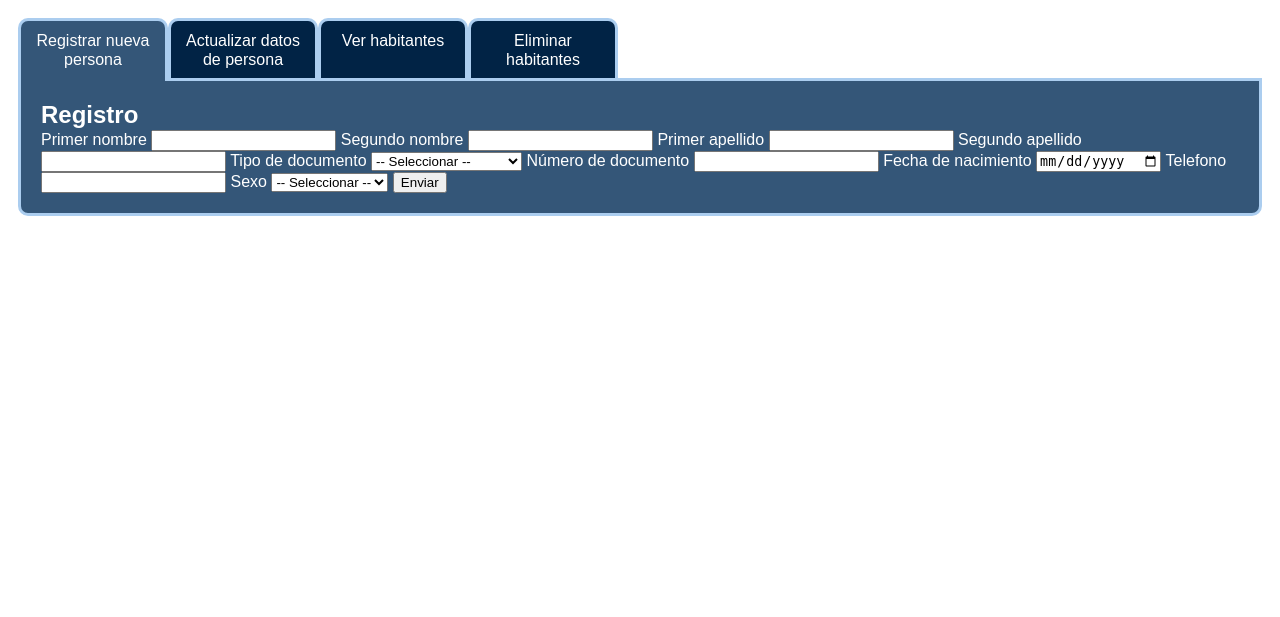
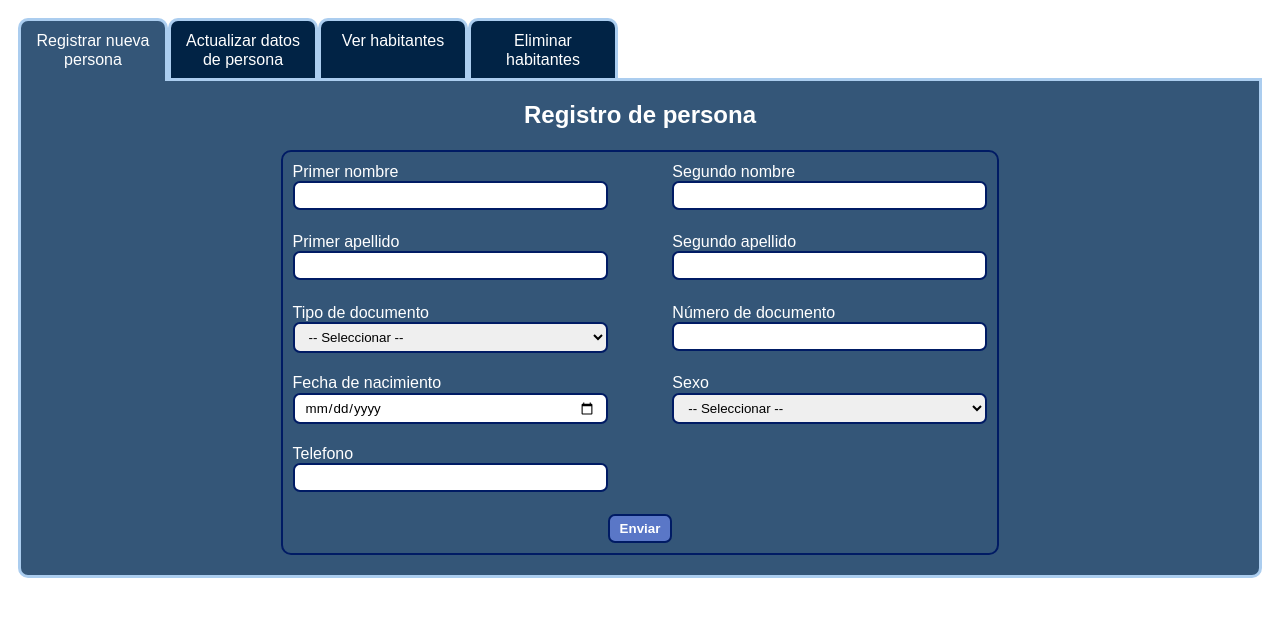
Before and after one commit to AndersonMorales08/Lab_0-CRUD, a Flask app: page /habitantes in a window 1280 px wide. Shown: the top 617 px of the page. Run offline with Flask 3, Linux system fonts and the light colour scheme.

Commit message:
Se realizó la vista del registro de persona

```diff
--- a/static/css/styles_pestanas.css
+++ b/static/css/styles_pestanas.css
@@ -85,3 +85,122 @@ a {
   background-color: var(--tabs-dark-color);
   z-index: 0;
 }
+
+.div-form {
+  display: grid;
+  grid-template-columns: 20% 60% 20%;
+  grid-template-rows: 20% 60% 20%;
+}
+
+.form {
+  grid-column-start: 2;
+  grid-column-end: 3;
+  grid-row-start: 1;
+  grid-row-end: 4;
+  border: 2px solid rgb(0, 27, 100);
+  border-radius: 10px;
+  padding: 10px;
+  display: grid;
+  grid-template-columns: 5fr 1fr 5fr;
+  grid-template-rows: repeat(5, 1fr);
+  row-gap: 20px;
+}
+
+.label {
+  display: block;
+}
+
+#div-nom1 {
+  grid-column-start: 1;
+  grid-column-end: 2;
+  grid-row-start: 1;
+  grid-row-end: 2;
+}
+
+#div-nom2 {
+  grid-column-start: 3;
+  grid-column-end: 4;
+  grid-row-start: 1;
+  grid-row-end: 2;
+}
+
+#div-ape1 {
+  grid-column-start: 1;
+  grid-column-end: 2;
+  grid-row-start: 2;
+  grid-row-end: 3;
+}
+
+#div-ape2 {
+  grid-column-start: 3;
+  grid-column-end: 4;
+  grid-row-start: 2;
+  grid-row-end: 3;
+}
+
+#div-tipo-doc {
+  grid-column-start: 1;
+  grid-column-end: 2;
+  grid-row-start: 3;
+  grid-row-end: 4;
+}
+
+#div-num-doc {
+  grid-column-start: 3;
+  grid-column-end: 4;
+  grid-row-start: 3;
+  grid-row-end: 4;
+}
+
+#div-fecha-nac {
+  grid-column-start: 1;
+  grid-column-end: 2;
+  grid-row-start: 4;
+  grid-row-end: 5;
+}
+
+#div-sexo {
+  grid-column-start: 3;
+  grid-column-end: 4;
+  grid-row-start: 4;
+  grid-row-end: 5;
+}
+
+#div-telefono {
+  grid-column-start: 1;
+  grid-column-end: 2;
+  grid-row-start: 5;
+  grid-row-end: 6;
+}
+
+#input-submit {
+  grid-column-start: 2;
+  grid-column-end: 3;
+  grid-row-start: 6;
+  grid-row-end: 7;
+  color: white;
+  font-family: sans-serif;
+  font-weight: bold;
+  padding: 5px 10px;
+  border: 2px solid rgb(0, 27, 100);
+  border-radius: 7px;
+  background-color: rgb(90, 119, 199);
+}
+
+#input-submit:hover {
+  background-color: rgb(0, 27, 100);
+}
+
+.input {
+  width: 100%;
+  border: 2px solid rgb(0, 27, 100);
+  border-radius: 7px;
+  padding: 5px 10px;
+  color: black;
+  font-family: sans-serif;
+}
+
+h2 {
+  text-align: center;
+  margin-bottom: 20px;
+}
--- a/templates/habitantes.html
+++ b/templates/habitantes.html
@@ -33,47 +33,67 @@
             <div id="tab1" class="tab">
                 <a href="#tab1">Registrar nueva persona</a>
                 <div class="tab-content">
-                    <h2>Registro</h2>
-                    <form action="">
-                        <label for="nombre1">Primer nombre</label>
-                        <input type="text" name="nombre1" id="">
+                    <h2>Registro de persona</h2>
+                    <div class="div-form">
+                        <form action="" class="form">
+                            <div id="div-nom1">
+                                <label for="nombre1" id="label-nom1" class="label">Primer nombre</label>
+                                <input class="input" type="text" name="nombre1" id="nombre1">
+                            </div>
 
-                        <label for="nombre2">Segundo nombre</label>
-                        <input type="text" name="nombre2" id="">
+                            <div id="div-nom2">
+                                <label for="nombre2" id="label-nom2" class="label">Segundo nombre</label>
+                                <input type="text" class="input" name="nombre2" id="nombre2">
+                            </div>
 
-                        <label for="apellido1">Primer apellido</label>
-                        <input type="text" name="apellido1" id="">
+                            <div id="div-ape1">
+                                <label for="apellido1" class="label" id="label-ape1">Primer apellido</label>
+                                <input type="text" class="input" name="apellido1" id="apellido1">
+                            </div>
 
-                        <label for="apellido2">Segundo apellido</label>
-                        <input type="text" name="apellido2" id="">
+                            <div id="div-ape2">
+                                <label for="apellido2" class="label" id="label-ape2">Segundo apellido</label>
+                                <input type="text" class="input" name="apellido2" id="apellido2">
+                            </div>
 
-                        <label for="tipo-doc">Tipo de documento</label>
-                        <select name="tipo-doc" id="">
+                            <div id="div-tipo-doc">
+                                <label for="tipo-doc" class="label" id="label-tipo-doc">Tipo de documento</label>
+                                <select name="tipo-doc" class="input" id="tipo-doc">
                                     <option value="null">-- Seleccionar --</option>
                                     <option value=1>Cedula de ciudadania</option>
                                     <option value=2>Tarjeta de identidad</option>
                                     <option value=3>Cedula de extranjería</option>
                                     <option value=4>Pasaporte</option>
                                 </select>
+                            </div>
 
-                        <label for="num-doc">Número de documento</label>
-                        <input type="text" name="num-doc" id="">
+                            <div id="div-num-doc">
+                                <label for="num-doc" class="label" id="label-num-doc">Número de documento</label>
+                                <input type="text" name="num-doc" class="input" id="num-doc">
+                            </div>
 
-                        <label for="fecha-nac">Fecha de nacimiento</label>
-                        <input type="date" name="fecha-nac" id="">
+                            <div id="div-fecha-nac">
+                                <label for="fecha-nac" class="label" id="label-fecha-nac">Fecha de nacimiento</label>
+                                <input type="date" name="fecha-nac" class="input" id="fecha-nac">
+                            </div>
 
-                        <label for="telefono">Telefono</label>
-                        <input type="number" name="telefono" id="">
+                            <div id="div-telefono">
+                                <label for="telefono" class="label" id="label-telefono">Telefono</label>
+                                <input type="number" name="telefono" class="input" id="telefono">
+                            </div>
 
-                        <label for="sexo">Sexo</label>
-                        <select name="sexo" id="">
+                            <div id="div-sexo">
+                                <label for="sexo" class="label" id="label-sexo">Sexo</label>
+                                <select name="sexo" id="sexo" class="input">
                                     <option value="null">-- Seleccionar --</option>
                                     <option value=1>Femenino</option>
                                     <option value=2>Masculino</option>
                                 </select>
+                            </div>
 
-                        <input type="submit" value="Enviar">
+                            <input id="input-submit" type="submit" value="Enviar">
                         </form>
+                    </div>
                 </div>
             </div>
         </div>
```
Also changed, not shown: static/css/styles.css (line endings or trailing spaces). Lines whose indentation alone changed are shown as unchanged.
